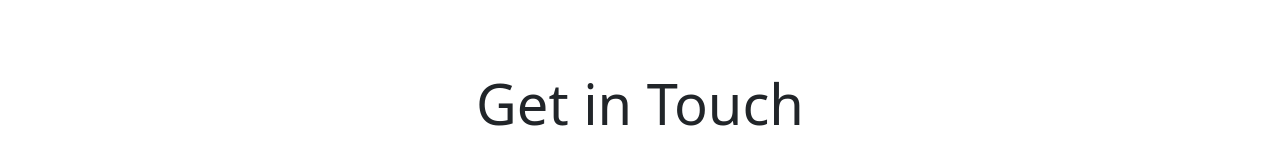
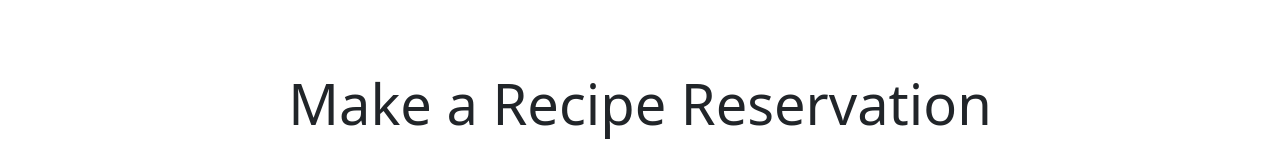
Before and after one commit to DImeah/react-js-checkpoint, a React (Create React App) app: page / in a window 1280 px wide. Shown: the part 793-938 px from the top of the page. Built offline with nearby package versions, Linux system fonts and the light colour scheme.

Commit message:
final commit

```diff
--- a/src/components/card-section/Card.js
+++ b/src/components/card-section/Card.js
@@ -1,7 +1,9 @@
+// Imports from react-bootstrap
 import Button from "react-bootstrap/Button";
 import Card from "react-bootstrap/Card";
 import { recipes } from "../../data";
 
+// A function to dynamically render the recipe cards
 function RecipeCard() {
   return (
     <div className="d-flex justify-content-center gap-5">
@@ -22,4 +24,5 @@ function RecipeCard() {
   );
 }
 
+// Export the recipe card for use in the App
 export default RecipeCard;
--- a/src/components/form-section/Form.js
+++ b/src/components/form-section/Form.js
@@ -1,3 +1,4 @@
+// Imports from react-bootstrap
 import Form from "react-bootstrap/Form";
 import "bootstrap/dist/css/bootstrap.min.css";
 import { Container } from "react-bootstrap";
@@ -7,12 +8,15 @@ function form() {
     <Container>
       <div className="container mb-5 mt-5">
         <Container>
-          <h2 className="display-4 mt-3 text-center">Get in Touch</h2>
+          <h2 className="display-4 mt-3 text-center">
+            Make a Recipe Reservation
+          </h2>
         </Container>
         <Form className="container m-3t form-area">
           <Form.Group className="mb-3" controlId="exampleForm.ControlInput1">
             {/* <Form.Label className="form-control">Your Name</Form.Label> */}
             <Form.Control type="email" placeholder="Enter Your Name" />
+            <br></br>
             <Form.Control type="email" placeholder="Email" />
             <Form.Label></Form.Label>
             <Form.Control as="textarea" rows={3} />
--- a/src/components/hero-section/Hero.js
+++ b/src/components/hero-section/Hero.js
@@ -1,5 +1,7 @@
+// Imports from react-bootstrap
 import React from "react";
 
+// A function to render hero section
 function hero() {
   return (
     <div>
--- a/src/components/navbar/NavBar.js
+++ b/src/components/navbar/NavBar.js
@@ -1,8 +1,10 @@
+// Imports from react-bootstrap
 import Container from "react-bootstrap/Container";
 import Nav from "react-bootstrap/Nav";
 import Navbar from "react-bootstrap/Navbar";
 import Stack from "react-bootstrap/Stack";
 
+// A function to  render the Navbar
 function navbar() {
   return (
     <>
```
